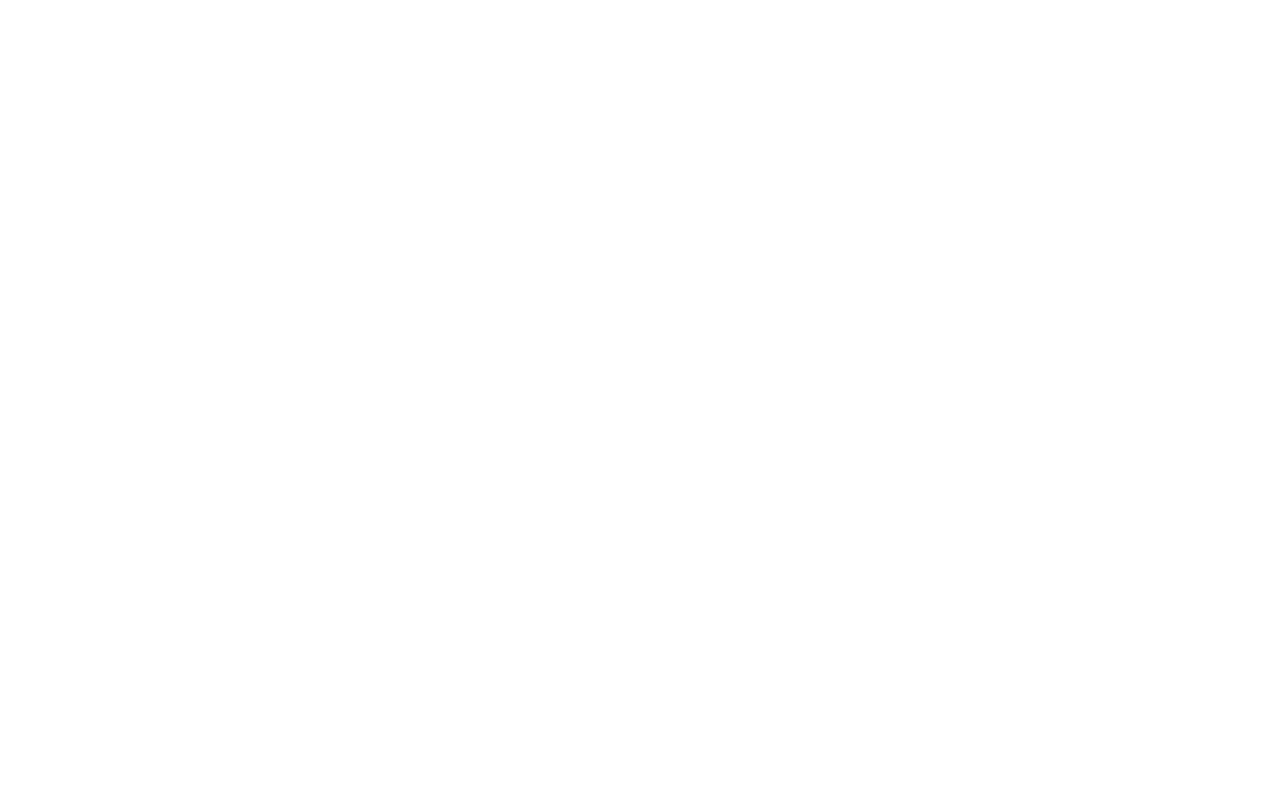
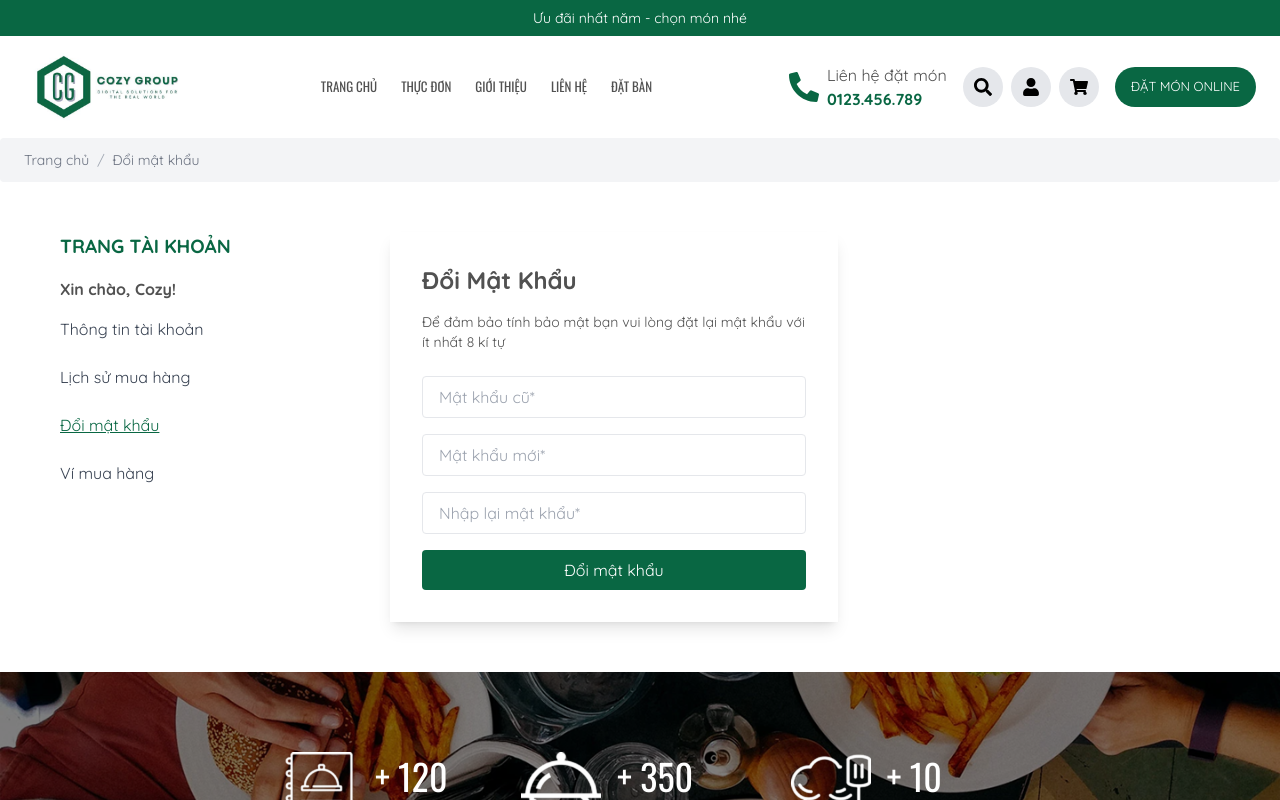
Before and after one commit to CozyGroup/CozyGroup-FE, a React (Create React App) app: page /account/change-password in a window 1280 px wide. Before the commit this address had no page. Shown: the top 800 px of the page. Built offline with nearby package versions, Linux system fonts and the light colour scheme.

Commit message:
[Client] - Giao diện trang đổi mật khẩu

```diff
--- a/src/App.js
+++ b/src/App.js
@@ -12,6 +12,7 @@
 import Account from "./pages/Account"
 import Cart from "./pages/Cart"
 import DetailProduct from "./pages/DetailProduct"
+import ChangePassword from "./pages/ChangePassword"
 
 
 export default function App() {
@@ -30,6 +31,7 @@
         <Route path="/cart" element={<Cart />} />
         <Route path="/detail-product" element={<DetailProduct />} />
         <Route path="/history" element={<History />} />
+        <Route path="/account/change-password" element={<ChangePassword />} />
       </Route>
     </Routes>
   );
--- a/src/components/ui/AccountSidebar/index.jsx
+++ b/src/components/ui/AccountSidebar/index.jsx
@@ -4,7 +4,7 @@
 const menuItems = [
   { label: "Thông tin tài khoản", path: "/account" },
   { label: "Lịch sử mua hàng", path: "/history" },
-  { label: "Đổi mật khẩu", path: "/tai-khoan/doi-mat-khau" },
+  { label: "Đổi mật khẩu", path: "/account/change-password" },
   { label: "Ví mua hàng", path: "/account/wallet" },
 ];
 
--- /dev/null
+++ b/src/pages/ChangePassword/index.jsx
@@ -0,0 +1,112 @@
+import React from 'react';
+import { Formik, Form, Field, ErrorMessage } from 'formik';
+import * as Yup from 'yup';
+import Navigation from "../../components/ui/Navigation";
+import AccountSidebar from '../../components/ui/AccountSidebar';
+
+const validationSchema = Yup.object({
+  oldPassword: Yup.string().required("Vui lòng nhập mật khẩu cũ"),
+  newPassword: Yup.string()
+    .min(8, "Mật khẩu phải ít nhất 8 ký tự")
+    .required("Vui lòng nhập mật khẩu mới"),
+  confirmPassword: Yup.string()
+    .oneOf([Yup.ref("newPassword"), null], "Mật khẩu không khớp")
+    .required("Vui lòng nhập lại mật khẩu"),
+});
+
+const handleSubmit = (values) => {
+  console.log("Dữ liệu form:", values);
+  alert("Đổi mật khẩu thành công!");
+};
+
+const ChangePasswordForm = () => (
+  <Formik
+    initialValues={{ oldPassword: "", newPassword: "", confirmPassword: "" }}
+    validationSchema={validationSchema}
+    onSubmit={handleSubmit}
+  >
+    {() => (
+      <Form className="space-y-4">
+        {/* Mật khẩu cũ */}
+        <div>
+          <Field
+            type="password"
+            name="oldPassword"
+            placeholder="Mật khẩu cũ*"
+            className="w-full border rounded px-4 py-2 focus:outline-none"
+          />
+          <ErrorMessage
+            name="oldPassword"
+            component="div"
+            className="text-red-500 text-sm mt-1"
+          />
+        </div>
+
+        {/* Mật khẩu mới */}
+        <div>
+          <Field
+            type="password"
+            name="newPassword"
+            placeholder="Mật khẩu mới*"
+            className="w-full border rounded px-4 py-2 focus:outline-none"
+          />
+          <ErrorMessage
+            name="newPassword"
+            component="div"
+            className="text-red-500 text-sm mt-1"
+          />
+        </div>
+
+        {/* Nhập lại mật khẩu */}
+        <div>
+          <Field
+            type="password"
+            name="confirmPassword"
+            placeholder="Nhập lại mật khẩu*"
+            className="w-full border rounded px-4 py-2 focus:outline-none"
+          />
+          <ErrorMessage
+            name="confirmPassword"
+            component="div"
+            className="text-red-500 text-sm mt-1"
+          />
+        </div>
+
+        {/* Nút submit */}
+        <button
+          type="submit"
+          className="w-full bg-primary hover:bg-[#FF0000] text-white py-2 rounded transition"
+        >
+          Đổi mật khẩu
+        </button>
+      </Form>
+    )}
+  </Formik>
+);
+
+const ChangePassword = () => {
+  return (
+    <>
+      <Navigation
+        items={[{ label: "Trang chủ", href: "/" }, { label: "Đổi mật khẩu" }]}
+      />
+      <div className="w-full lg:px-[60px] px-[20px] lg:py-[50px] py-[30px] font-quicksand text-text flex flex-col md:flex-row md:align-center md:justify-start">
+        {/* Sidebar */}
+        <AccountSidebar />
+        {/* Form */}
+        <main className="flex-1 flex items-center justify-start mt-10 md:mt-0 w-full">
+          <div className="w-full max-w-md bg-white p-8 shadow-lg">
+            <h2 className="text-2xl font-bold mb-4">Đổi Mật Khẩu</h2>
+            <p className="text-sm mb-6">
+              Để đảm bảo tính bảo mật bạn vui lòng đặt lại mật khẩu với ít nhất 8 kí tự
+            </p>
+            {/* Gọi Form */}
+            <ChangePasswordForm />
+          </div>
+        </main>
+      </div>
+    </>
+  );
+};
+
+export default ChangePassword;
--- a/src/pages/Register/index.jsx
+++ b/src/pages/Register/index.jsx
@@ -25,17 +25,7 @@
     alert('Đăng ký thành công!');
   };
 
-  return (
-    <>
-      <Navigation
-        items={[{ label: "Trang chủ", href: "/" }, { label: "Đăng ký tài khoản" }]}
-      />
-      <div className="w-full p-[30px] my-10 font-quicksand text-text flex flex-col lg:flex-row gap-6 md:align-center md:justify-center">
-        <div className="bg-white shadow-lg flex flex-col md:flex-row w-full max-w-3xl">
-          {/* Form Đăng ký */}
-          <div className="md:w-7/12 w-full p-8">
-            <h2 className="text-xl font-bold mb-6 text-center md:text-left">ĐĂNG KÝ TÀI KHOẢN</h2>
-
+  const renderForm = () => (
     <Formik initialValues={initialValues} validationSchema={validationSchema} onSubmit={onSubmit}>
       <Form>
         <div className="mb-4">
@@ -83,6 +73,19 @@
         </button>
       </Form>
     </Formik>
+  );
+
+  return (
+    <>
+      <Navigation
+        items={[{ label: "Trang chủ", href: "/" }, { label: "Đăng ký tài khoản" }]}
+      />
+      <div className="w-full p-[30px] my-10 font-quicksand text-text flex flex-col lg:flex-row gap-6 md:align-center md:justify-center">
+        <div className="bg-white shadow-lg flex flex-col md:flex-row w-full max-w-3xl">
+          {/* Form Đăng ký */}
+          <div className="md:w-7/12 w-full p-8">
+            <h2 className="text-xl font-bold mb-6 text-center md:text-left">ĐĂNG KÝ TÀI KHOẢN</h2>
+            {renderForm()}
 
             <p className="text-sm text-center mt-4">
               Nếu có tài khoản, bạn có thể đăng nhập {' '}
@@ -117,7 +120,6 @@
         </div>
       </div>
     </>
-
   );
 };
 
--- a/src/pages/Reservation/index.jsx
+++ b/src/pages/Reservation/index.jsx
@@ -18,42 +18,7 @@
     time: Yup.string().required("Vui lòng chọn giờ"),
 });
 
-const Reservation = () => {
-    return (
-        <>
-            <Navigation
-                items={[{ label: "Trang chủ", href: "/" }, { label: "Đặt bàn" }]}
-            />
-
-            <div className="w-full p-[30px] my-10 font-quicksand text-text flex flex-col lg:flex-row gap-6 align-center justify-center">
-                <div className="max-w-6xl w-full flex flex-col md:flex-row bg-white shadow-lg overflow-hidden">
-                    {/* Bên trái */}
-                    <div className="bg-primary text-white flex flex-col justify-center items-center py-6 md:w-1/3">
-                        <div className="border-dashed border-white border p-10 text-center">
-                            <h2 className="text-[23px]">Thời gian</h2>
-                            <h1 className="text-[50px] font-bold my-2 font-oswald">Mở Cửa</h1>
-                            <img src={background_title} alt="background_title" className="mx-auto my-4" />
-                            <p className="mt-2 text-center text-lg">TỪ 9:00 - 22:00</p>
-                            <p className="mt-2 text-base">Tất cả các ngày trong tuần</p>
-
-                            <div className="mt-20">
-                                <img src={background_title} alt="background_title" className="mx-auto my-4" />
-                                <p className="text-2xl font-semibold">0936036565</p>
-                            </div>
-                        </div>
-                    </div>
-
-                    <div className="flex-1 p-8 flex flex-col justify-center">
-                        <div className="flex items-center justify-center mb-6">
-                            <img
-                                src={shiper}
-                                alt="Logo"
-                                className="w-32 h-32 mr-2"
-                            />
-                            <h1 className="text-3xl font-bold font-oswald">Đặt Bàn</h1>
-                        </div>
-
-                        {/* Formik Form */}
+const ReservationForm = () => (
     <Formik
         initialValues={{
             fullName: "",
@@ -69,7 +34,7 @@
         }}
     >
         {() => (
-                                <Form className="grid grid-cols-1 md:grid-cols-2 gap-4">
+            <Form className="grid grid-cols-1 lg:grid-cols-2 gap-4">
                 {/* Họ tên */}
                 <div>
                     <Field
@@ -159,7 +124,7 @@
                 </div>
 
                 {/* Nút */}
-                                    <div className="md:col-span-2 flex justify-center mt-4">
+                <div className="lg:col-span-2 flex justify-center mt-4">
                     <button
                         type="submit"
                         className="bg-primary hover:bg-[#FF0000] text-white px-6 py-2 rounded"
@@ -170,9 +135,48 @@
             </Form>
         )}
     </Formik>
+);
+
+const Reservation = () => {
+    return (
+        <>
+            <Navigation
+                items={[{ label: "Trang chủ", href: "/" }, { label: "Đặt bàn" }]}
+            />
+
+            <div className="w-full p-[30px] my-10 font-quicksand text-text flex flex-col lg:flex-row gap-6 align-center justify-center">
+                <div className="max-w-6xl w-full flex flex-col lg:flex-row bg-white shadow-lg overflow-hidden">
+                    {/* Bên trái */}
+                    <div className="bg-primary text-white flex flex-col justify-center items-center py-6 lg:w-1/3">
+                        <div className="border-dashed border-white border p-10 text-center md:p-52 lg:p-10">
+                            <h2 className="text-[23px]">Thời gian</h2>
+                            <h1 className="text-[50px] font-bold my-2 font-oswald">Mở Cửa</h1>
+                            <img src={background_title} alt="background_title" className="mx-auto my-4" />
+                            <p className="mt-2 text-center text-lg">TỪ 9:00 - 22:00</p>
+                            <p className="mt-2 text-base">Tất cả các ngày trong tuần</p>
+
+                            <div className="mt-20">
+                                <img src={background_title} alt="background_title" className="mx-auto my-4" />
+                                <p className="text-2xl font-semibold">0936036565</p>
+                            </div>
                         </div>
                     </div>
 
+                    {/* Bên phải */}
+                    <div className="flex-1 p-8 flex flex-col justify-center">
+                        <div className="flex items-center justify-center mb-6">
+                            <img
+                                src={shiper}
+                                alt="Logo"
+                                className="w-32 h-32 mr-2"
+                            />
+                            <h1 className="text-3xl font-bold font-oswald">Đặt Bàn</h1>
+                        </div>
+
+                        {/* Form đặt bàn */}
+                        <ReservationForm />
+                    </div>
+                </div>
             </div>
         </>
     );
```
Lines whose indentation alone changed are shown as unchanged.
